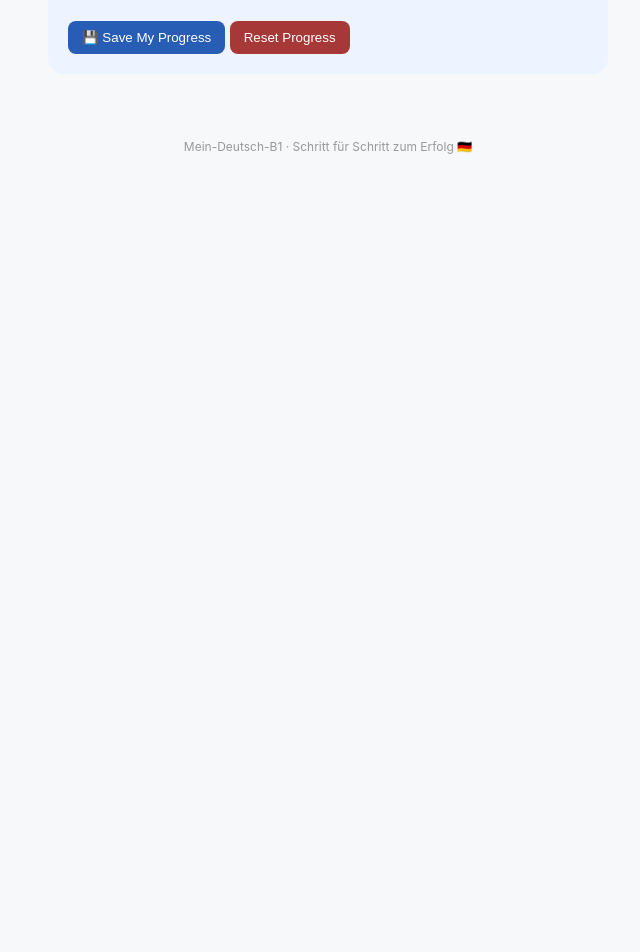
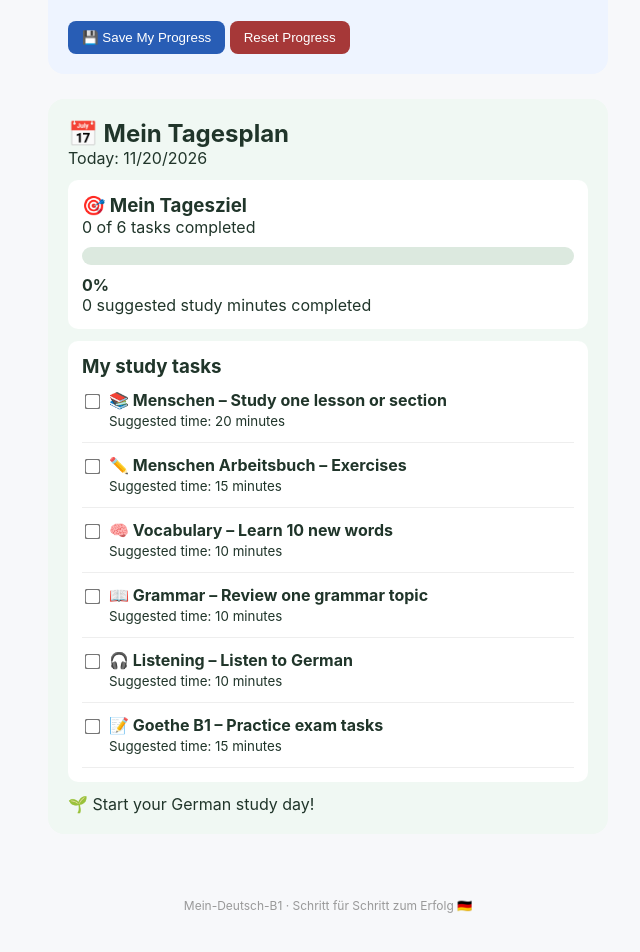
Before and after one commit to mutimutujejennifer-debor/Mein-Deutsch-B1, a plain HTML site: page index.html in a window 1280 px wide. Shown: the part 4483-5435 px from the top of the page, without its empty margins (312-952 px from the left). Before the commit the page ends 4747 px from the top, so only its background shows below. Drawn offline with Linux system fonts and the light colour scheme.

Commit message:
Update index.html

```diff
--- a/index.html
+++ b/index.html
@@ -1491,6 +1491,162 @@ function showProgress() {
   updateDisplay();
 })();
 })();
+  /* MEIN-DEUTSCH-B1 - DAILY STUDY PLANNER */
+(function () {
+  if (document.getElementById("b1DailyPlanner")) return;
+
+  const today = new Date().toLocaleDateString("en-CA");
+  const STORAGE_KEY = "meinDeutschB1Daily_" + today;
+
+  const tasks = [
+    { name: "📚 Menschen – Study one lesson or section", minutes: 20 },
+    { name: "✏️ Menschen Arbeitsbuch – Exercises", minutes: 15 },
+    { name: "🧠 Vocabulary – Learn 10 new words", minutes: 10 },
+    { name: "📖 Grammar – Review one grammar topic", minutes: 10 },
+    { name: "🎧 Listening – Listen to German", minutes: 10 },
+    { name: "📝 Goethe B1 – Practice exam tasks", minutes: 15 }
+  ];
+
+  let checked = [];
+  try {
+    checked = JSON.parse(localStorage.getItem(STORAGE_KEY) || "[]");
+  } catch (e) {
+    checked = [];
+  }
+
+  const section = document.createElement("section");
+  section.id = "b1DailyPlanner";
+
+  const style = document.createElement("style");
+  style.textContent = `
+    #b1DailyPlanner {
+      margin:24px 0;
+      padding:20px;
+      background:#f0f8f3;
+      border-radius:16px;
+      color:#20352a;
+    }
+    #b1DailyPlanner .daily-card {
+      background:white;
+      padding:14px;
+      border-radius:10px;
+      margin:12px 0;
+    }
+    #b1DailyPlanner .daily-task {
+      display:flex;
+      gap:10px;
+      align-items:flex-start;
+      padding:12px 4px;
+      border-bottom:1px solid #eee;
+    }
+    #b1DailyPlanner .daily-task input {
+      margin-top:5px;
+      transform:scale(1.2);
+    }
+    #b1DailyPlanner .daily-bar {
+      height:18px;
+      background:#dce9df;
+      border-radius:20px;
+      overflow:hidden;
+      margin:10px 0;
+    }
+    #b1DailyPlanner .daily-fill {
+      height:100%;
+      width:0%;
+      background:#33975b;
+      transition:width .3s;
+    }
+  `;
+  document.head.appendChild(style);
+
+  section.innerHTML = `
+    <h2>📅 Mein Tagesplan</h2>
+    <p id="b1DailyDate"></p>
+    <div class="daily-card">
+      <h3>🎯 Mein Tagesziel</h3>
+      <p id="b1DailyCount">0 of 6 tasks completed</p>
+      <div class="daily-bar">
+        <div class="daily-fill" id="b1DailyFill"></div>
+      </div>
+      <strong id="b1DailyPercent">0%</strong>
+      <p id="b1DailyMinutes">0 minutes studied</p>
+    </div>
+    <div class="daily-card">
+      <h3>My study tasks</h3>
+      <div id="b1DailyTasks"></div>
+    </div>
+    <p id="b1DailyMessage"></p>
+  `;
+
+  section.querySelector("#b1DailyDate").textContent =
+    "Today: " + new Date().toLocaleDateString();
+
+  const taskList = section.querySelector("#b1DailyTasks");
+
+  tasks.forEach((task, index) => {
+    const label = document.createElement("label");
+    label.className = "daily-task";
+    label.innerHTML = `
+      <input type="checkbox" data-index="${index}">
+      <span>
+        <strong>${task.name}</strong><br>
+        <small>Suggested time: ${task.minutes} minutes</small>
+      </span>
+    `;
+    taskList.appendChild(label);
+  });
+
+  function updatePlanner() {
+    const boxes = section.querySelectorAll('input[type="checkbox"]');
+    let completed = 0;
+    let minutes = 0;
+
+    boxes.forEach((box, index) => {
+      box.checked = checked.includes(index);
+      if (box.checked) {
+        completed++;
+        minutes += tasks[index].minutes;
+      }
+    });
+
+    const percent = Math.round((completed / tasks.length) * 100);
+
+    section.querySelector("#b1DailyCount").textContent =
+      `${completed} of ${tasks.length} tasks completed`;
+
+    section.querySelector("#b1DailyFill").style.width = percent + "%";
+    section.querySelector("#b1DailyPercent").textContent = percent + "%";
+    section.querySelector("#b1DailyMinutes").textContent =
+      `${minutes} suggested study minutes completed`;
+
+    section.querySelector("#b1DailyMessage").textContent =
+      completed === tasks.length
+        ? "🎉 Wunderbar! You completed today's study plan!"
+        : completed > 0
+        ? "👏 Sehr gut! Keep going!"
+        : "🌱 Start your German study day!";
+  }
+
+  taskList.querySelectorAll("input").forEach(box => {
+    box.addEventListener("change", () => {
+      checked = Array.from(
+        taskList.querySelectorAll("input:checked")
+      ).map(input => Number(input.dataset.index));
+
+      localStorage.setItem(STORAGE_KEY, JSON.stringify(checked));
+      updatePlanner();
+    });
+  });
+
+  const tracker = document.getElementById("b1ProgressTracker");
+  if (tracker && tracker.parentNode) {
+    tracker.parentNode.insertBefore(section, tracker.nextSibling);
+  } else {
+    (document.getElementById("home") || document.body).appendChild(section);
+  }
+
+  updatePlanner();
+})();
 </script>
 
 </body>
```
